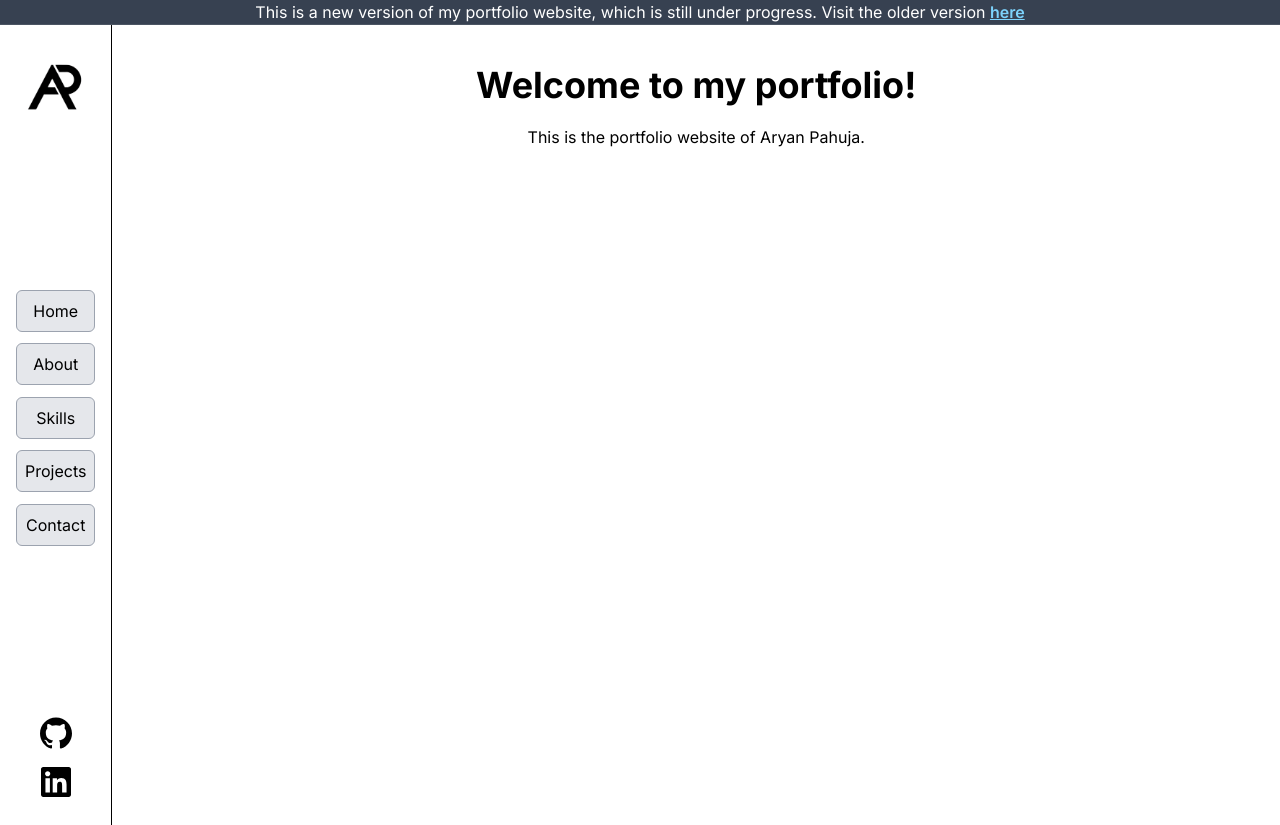
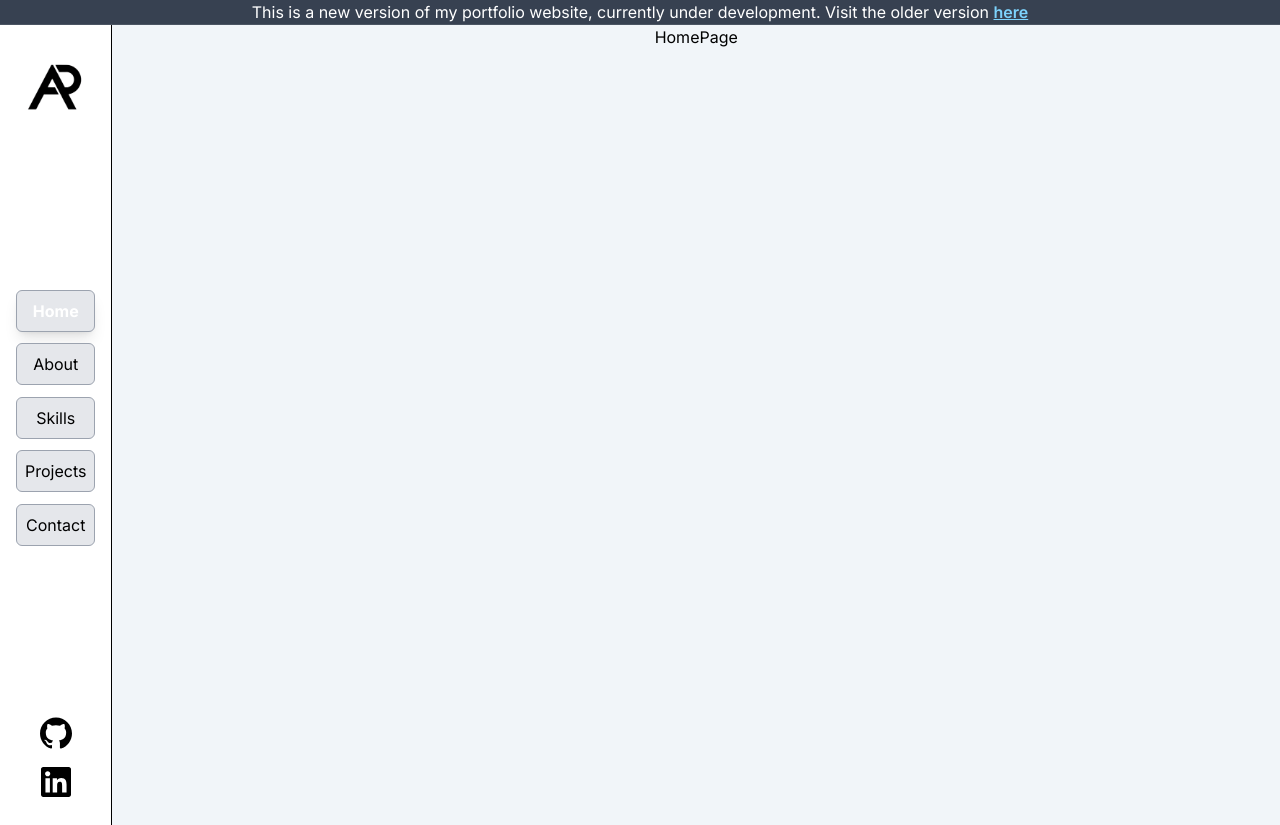
Before and after one commit to AryanPahuja21/Portfolio-Website, a Next.js app: page / in a window 1280 px wide. Built offline with nearby package versions, Linux system fonts and the light colour scheme.

Commit message:
active navlinks implemented

```diff
--- /dev/null
+++ b/app/_components/Home/Home.tsx
@@ -0,0 +1,9 @@
+const HomePage = () => {
+  return (
+    <main className="w-full h-screen bg-slate-100">
+      <h1 className="text-center">HomePage</h1>
+    </main>
+  );
+};
+
+export default HomePage;
--- a/app/page.tsx
+++ b/app/page.tsx
@@ -1,4 +1,5 @@
 import Navbar from "@/components/Navbar/Navbar";
+import HomePage from "@/app/_components/Home/Home";
 import Link from "next/link";
 
 export default function Home() {
@@ -6,8 +7,8 @@ export default function Home() {
     <div>
       <div className="w-full text-center text-white bg-gray-700 border-b border-gray-600">
         <p>
-          This is a new version of my portfolio website, which is still under
-          progress. Visit the older version{" "}
+          This is a new version of my portfolio website, currently under
+          development. Visit the older version{" "}
           <span>
             <Link
               href="https://aryan-pahuja-version1.vercel.app"
@@ -22,13 +23,8 @@ export default function Home() {
         <aside>
           <Navbar />
         </aside>
-        <main className="w-full mx-auto">
-          <h1 className="text-4xl font-bold text-center mt-10">
-            Welcome to my portfolio!
-          </h1>
-          <p className="text-center mt-5">
-            This is the portfolio website of Aryan Pahuja.
-          </p>
+        <main className="w-full">
+          <HomePage />
         </main>
       </div>
     </div>
--- a/components/Navbar/Navbar.tsx
+++ b/components/Navbar/Navbar.tsx
@@ -1,7 +1,10 @@
+"use client";
 import Link from "next/link";
 import Image from "next/image";
+import { usePathname } from "next/navigation";
 
 const Navbar = () => {
+  const currentPath = usePathname();
   const screens = [
     {
       name: "Home",
@@ -42,7 +45,12 @@ const Navbar = () => {
         <ul className="h-72 p-4 flex flex-col justify-between">
           {screens.map((screen) => (
             <Link href={screen.href} key={screen.href}>
-              <li className="p-2 border bg-gray-200 border-gray-400 rounded-md text-center">
+              <li
+                className={`p-2 border bg-gray-200 border-gray-400 rounded-md text-center ${
+                  currentPath === screen.href &&
+                  "bg-black text-white font-bold shadow-lg"
+                }`}
+              >
                 {screen.name}
               </li>
             </Link>
```
